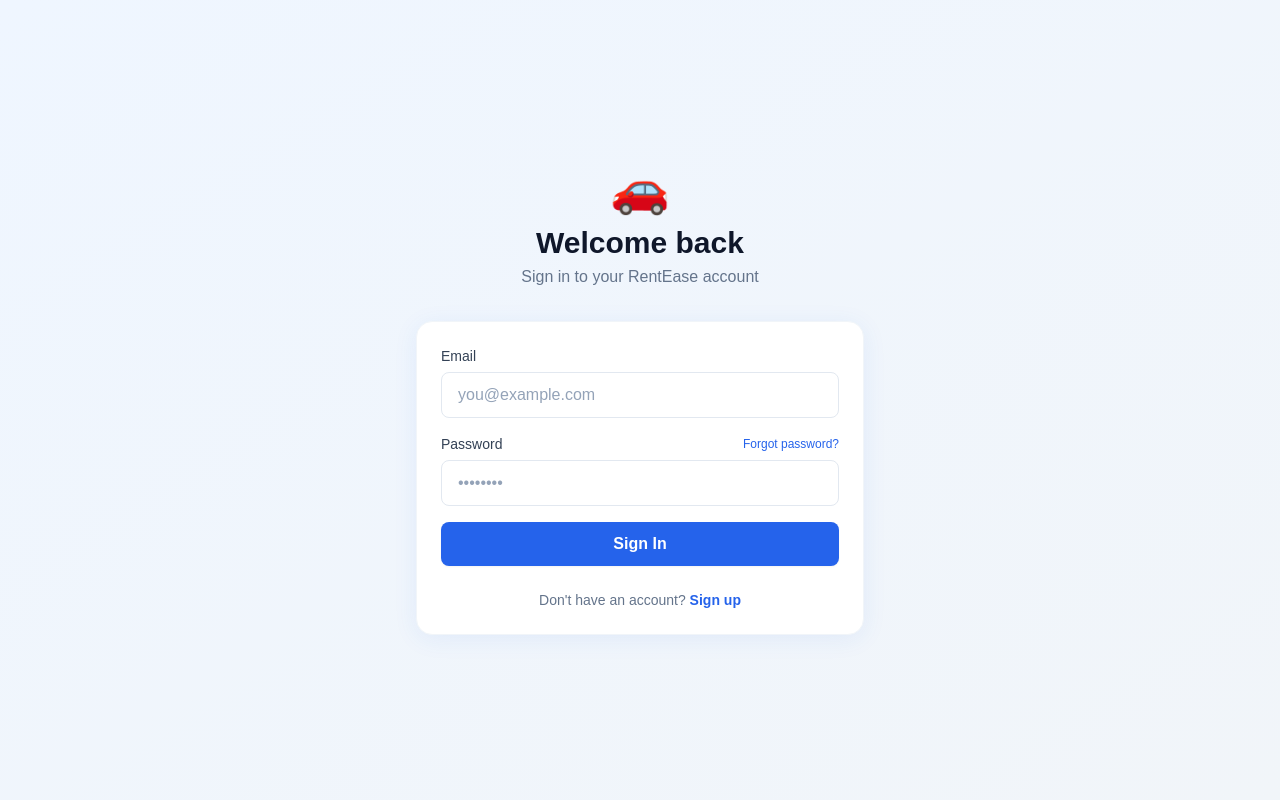
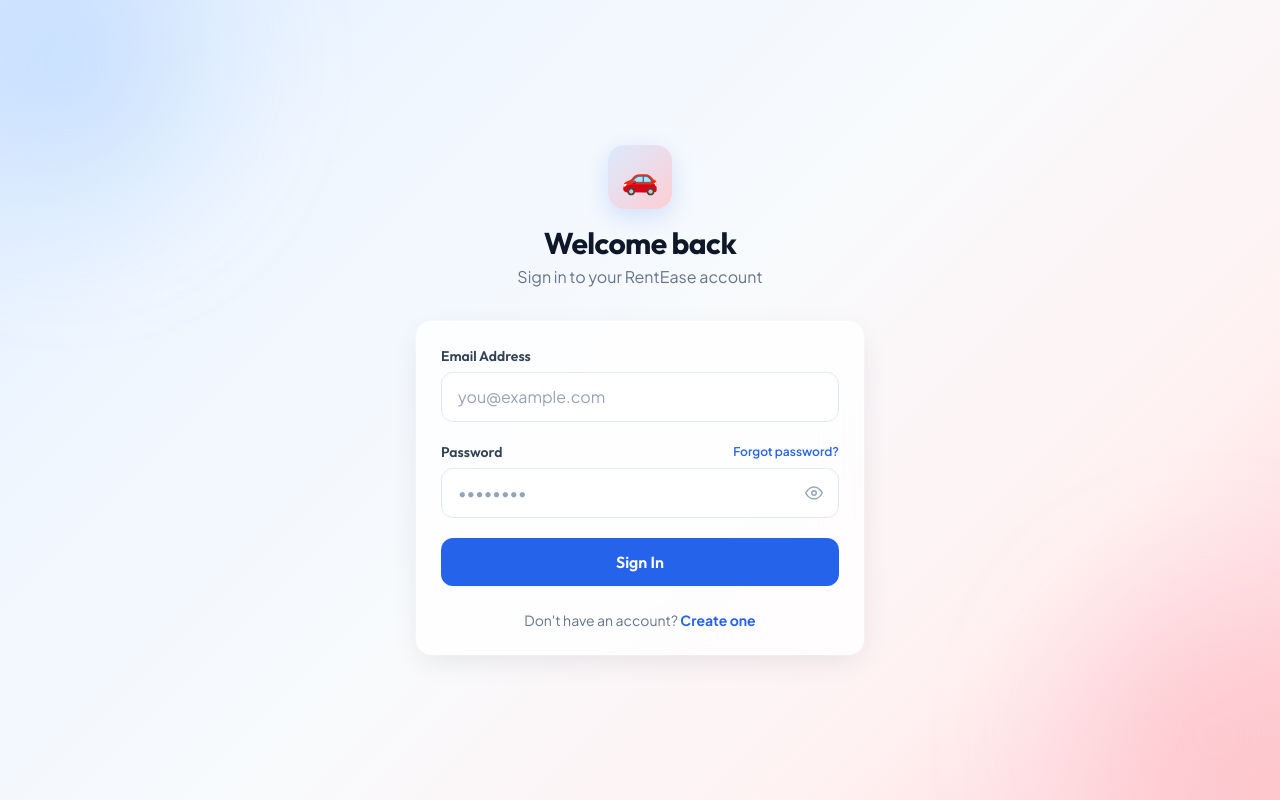
Before and after one commit to ahmdmaj/RentEase, a React (Vite) app in the folder web-app/: page /login in a window 1280 px wide. Built offline with nearby package versions, Linux system fonts and the light colour scheme.

Commit message:
feat: implement login page UI and global design system styles

```diff
--- a/web-app/src/index.css
+++ b/web-app/src/index.css
@@ -1,4 +1,4 @@
-@import url('https://fonts.googleapis.com/css2?family=Inter:wght@300;400;500;600;700;800&display=swap');
+@import url('https://fonts.googleapis.com/css2?family=Outfit:wght@400;500;600;700;800;900&family=Plus+Jakarta+Sans:ital,wght@0,400;0,500;0,600;0,700;1,400&family=DM+Serif+Display:ital@0;1&display=swap');
 
 @tailwind base;
 @tailwind components;
@@ -8,37 +8,72 @@
   * {
     box-sizing: border-box;
   }
+  html {
+    -webkit-font-smoothing: antialiased;
+    -moz-osx-font-smoothing: grayscale;
+  }
   body {
-    @apply bg-slate-50 text-slate-800 font-sans antialiased;
+    /* Ice-blue (top-left) → white (centre) → ice-red (bottom-right) */
+    background: linear-gradient(
+      135deg,
+      #dbeafe 0%,
+      #eff6ff 22%,
+      #f8fafc 50%,
+      #fff1f2 78%,
+      #fecdd3 100%
+    );
+    background-attachment: fixed;
+    @apply text-slate-800 font-sans antialiased;
+    min-height: 100vh;
+  }
+  h1, h2, h3, h4, h5, h6 {
+    font-family: 'Outfit', sans-serif;
+    letter-spacing: -0.02em;
   }
 }
 
 @layer components {
   .btn-primary {
-    @apply inline-flex items-center justify-center px-5 py-2.5 bg-primary-600 text-white font-semibold rounded-lg shadow-sm hover:bg-primary-700 active:bg-primary-800 transition-all duration-150 disabled:opacity-60 disabled:cursor-not-allowed;
+    @apply inline-flex items-center justify-center px-5 py-2.5 bg-primary-600 text-white font-semibold rounded-xl shadow-sm hover:bg-primary-700 active:bg-primary-800 transition-all duration-200 disabled:opacity-60 disabled:cursor-not-allowed font-heading;
   }
   .btn-outline {
-    @apply inline-flex items-center justify-center px-5 py-2.5 border border-primary-600 text-primary-600 font-semibold rounded-lg hover:bg-primary-50 active:bg-primary-100 transition-all duration-150;
+    @apply inline-flex items-center justify-center px-5 py-2.5 border border-primary-600 text-primary-600 font-semibold rounded-xl hover:bg-primary-50 active:bg-primary-100 transition-all duration-200 font-heading;
   }
   .btn-ghost {
     @apply inline-flex items-center justify-center px-4 py-2 text-slate-600 font-medium rounded-lg hover:bg-slate-100 transition-all duration-150;
   }
   .card {
-    @apply bg-white rounded-2xl shadow-card border border-slate-100 p-6;
+    /* Semi-transparent card so gradient shows through */
+    background: rgba(255, 255, 255, 0.80);
+    backdrop-filter: blur(18px);
+    -webkit-backdrop-filter: blur(18px);
+    @apply rounded-2xl border border-white/70 p-6;
+    box-shadow: 0 8px 32px -8px rgba(15, 23, 42, 0.12), 0 0 0 1px rgba(255,255,255,0.5);
   }
   .input {
-    @apply w-full px-4 py-2.5 border border-slate-200 rounded-lg text-slate-800 placeholder-slate-400 focus:outline-none focus:ring-2 focus:ring-primary-500 focus:border-transparent transition-all duration-150 bg-white;
+    @apply w-full px-4 py-3 border border-slate-200 rounded-xl text-slate-800 placeholder-slate-400 focus:outline-none focus:ring-2 focus:ring-primary-400 focus:border-transparent transition-all duration-150 bg-white/90 font-sans;
   }
   .label {
-    @apply block text-sm font-medium text-slate-700 mb-1.5;
+    @apply block text-sm font-semibold text-slate-700 mb-1.5 font-heading;
   }
   .badge {
     @apply inline-flex items-center px-2.5 py-0.5 rounded-full text-xs font-semibold;
   }
   .page-title {
-    @apply text-2xl font-bold text-slate-900;
+    @apply text-2xl font-bold text-slate-900 font-heading;
   }
   .page-subtitle {
-    @apply text-slate-500 mt-1;
+    @apply text-slate-500 mt-1 font-sans;
   }
 }
+
+/* Spinner utility (used in auth buttons) */
+@keyframes spin { to { transform: rotate(360deg); } }
+.animate-spin { animation: spin 0.7s linear infinite; }
+
+/* Fade-in for page transitions */
+@keyframes fadeUp {
+  from { opacity: 0; transform: translateY(8px); }
+  to   { opacity: 1; transform: translateY(0); }
+}
+.animate-fade-up { animation: fadeUp 0.4s cubic-bezier(0.16,1,0.3,1); }
--- a/web-app/src/pages/auth/LoginPage.tsx
+++ b/web-app/src/pages/auth/LoginPage.tsx
@@ -2,9 +2,27 @@
 import { Link, useNavigate } from 'react-router-dom';
 import { useAuth } from '../../context/AuthContext';
 
+const EyeIcon = () => (
+  <svg xmlns="http://www.w3.org/2000/svg" width="18" height="18" viewBox="0 0 24 24"
+    fill="none" stroke="currentColor" strokeWidth="2" strokeLinecap="round" strokeLinejoin="round">
+    <path d="M1 12s4-8 11-8 11 8 11 8-4 8-11 8-11-8-11-8z" />
+    <circle cx="12" cy="12" r="3" />
+  </svg>
+);
+
+const EyeOffIcon = () => (
+  <svg xmlns="http://www.w3.org/2000/svg" width="18" height="18" viewBox="0 0 24 24"
+    fill="none" stroke="currentColor" strokeWidth="2" strokeLinecap="round" strokeLinejoin="round">
+    <path d="M17.94 17.94A10.07 10.07 0 0 1 12 20c-7 0-11-8-11-8a18.45 18.45 0 0 1 5.06-5.94" />
+    <path d="M9.9 4.24A9.12 9.12 0 0 1 12 4c7 0 11 8 11 8a18.5 18.5 0 0 1-2.16 3.19" />
+    <line x1="1" y1="1" x2="23" y2="23" />
+  </svg>
+);
+
 export default function LoginPage() {
   const [email, setEmail] = useState('');
   const [password, setPassword] = useState('');
+  const [showPassword, setShowPassword] = useState(false);
   const [loading, setLoading] = useState(false);
   const [error, setError] = useState('');
   const { signIn } = useAuth();
@@ -24,27 +42,37 @@
   };
 
   return (
-    <div className="min-h-screen bg-gradient-to-br from-primary-50 to-slate-100 flex items-center justify-center p-4">
-      <div className="w-full max-w-md">
-        {/* Logo */}
+    <div className="min-h-screen flex items-center justify-center p-4 relative overflow-hidden">
+      {/* Soft blobs */}
+      <div className="pointer-events-none absolute -top-32 -left-32 w-96 h-96 rounded-full blur-3xl"
+        style={{ background: 'radial-gradient(circle, rgba(147,197,253,0.45) 0%, transparent 70%)' }} />
+      <div className="pointer-events-none absolute -bottom-32 -right-32 w-96 h-96 rounded-full blur-3xl"
+        style={{ background: 'radial-gradient(circle, rgba(253,164,175,0.40) 0%, transparent 70%)' }} />
+
+      <div className="w-full max-w-md animate-fade-up">
+        {/* Header */}
         <div className="text-center mb-8">
-          <div className="text-5xl mb-3">🚗</div>
-          <h1 className="text-3xl font-bold text-slate-900">Welcome back</h1>
-          <p className="text-slate-500 mt-1">Sign in to your RentEase account</p>
+          <div className="inline-flex items-center justify-center w-16 h-16 rounded-2xl mb-4 text-3xl"
+            style={{ background: 'linear-gradient(135deg,#dbeafe,#fecdd3)', boxShadow: '0 8px 24px rgba(59,130,246,0.2)' }}>
+            🚗
+          </div>
+          <h1 className="text-3xl font-bold text-slate-900 font-heading">Welcome back</h1>
+          <p className="text-slate-500 mt-1 font-sans">Sign in to your RentEase account</p>
         </div>
 
         <div className="card">
           {error && (
-            <div className="mb-4 px-4 py-3 bg-red-50 border border-red-200 text-red-600 rounded-lg text-sm">
-              {error}
+            <div className="mb-5 px-4 py-3 bg-red-50 border border-red-200 text-red-600 rounded-xl text-sm font-medium flex items-center gap-2">
+              <span>⚠️</span> {error}
             </div>
           )}
 
-          <form onSubmit={handleSubmit} className="space-y-4">
+          <form onSubmit={handleSubmit} className="space-y-5">
+            {/* Email */}
             <div>
-              <label className="label" htmlFor="email">Email</label>
+              <label className="label" htmlFor="login-email">Email Address</label>
               <input
-                id="email"
+                id="login-email"
                 type="email"
                 className="input"
                 placeholder="you@example.com"
@@ -53,42 +81,56 @@
                 required
               />
             </div>
+
+            {/* Password with toggle */}
             <div>
               <div className="flex items-center justify-between mb-1.5">
-                <label className="label mb-0" htmlFor="password">Password</label>
-                <Link to="/forgot-password" className="text-xs text-primary-600 hover:underline font-medium">
+                <label className="label mb-0" htmlFor="login-password">Password</label>
+                <Link to="/forgot-password"
+                  className="text-xs text-primary-600 hover:text-primary-800 font-semibold hover:underline transition-colors">
                   Forgot password?
                 </Link>
               </div>
+              <div className="relative">
                 <input
-                id="password"
-                type="password"
-                className="input"
+                  id="login-password"
+                  type={showPassword ? 'text' : 'password'}
+                  className="input pr-12"
                   placeholder="••••••••"
                   value={password}
                   onChange={(e) => setPassword(e.target.value)}
                   required
                 />
+                <button
+                  type="button"
+                  onClick={() => setShowPassword((v) => !v)}
+                  aria-label={showPassword ? 'Hide password' : 'Show password'}
+                  className="absolute right-3 top-1/2 -translate-y-1/2 text-slate-400 hover:text-primary-600 transition-colors p-1 rounded-md hover:bg-primary-50"
+                >
+                  {showPassword ? <EyeOffIcon /> : <EyeIcon />}
+                </button>
               </div>
+            </div>
+
             <button
               id="login-submit"
               type="submit"
-              className="btn-primary w-full mt-2"
+              className="btn-primary w-full mt-1 py-3 text-base"
               disabled={loading}
             >
               {loading ? (
                 <span className="flex items-center gap-2">
                   <span className="w-4 h-4 border-2 border-white border-t-transparent rounded-full animate-spin" />
-                  Signing in...
+                  Signing in…
                 </span>
               ) : 'Sign In'}
             </button>
           </form>
 
-          <p className="text-center text-sm text-slate-500 mt-6">
+          <p className="text-center text-sm text-slate-500 mt-6 font-sans">
             Don't have an account?{' '}
-            <Link to="/signup" className="text-primary-600 font-semibold hover:underline">
-              Sign up
+            <Link to="/signup" className="text-primary-600 font-bold hover:underline">
+              Create one
             </Link>
           </p>
         </div>
```
Lines whose indentation alone changed are shown as unchanged.
